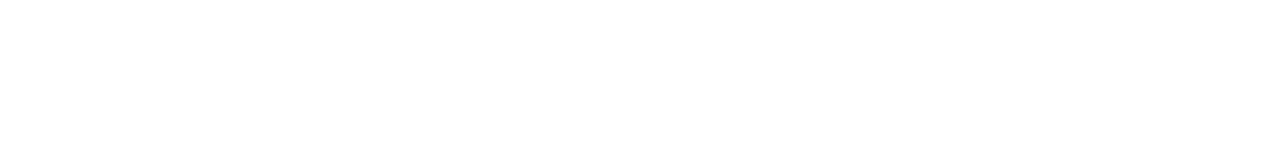
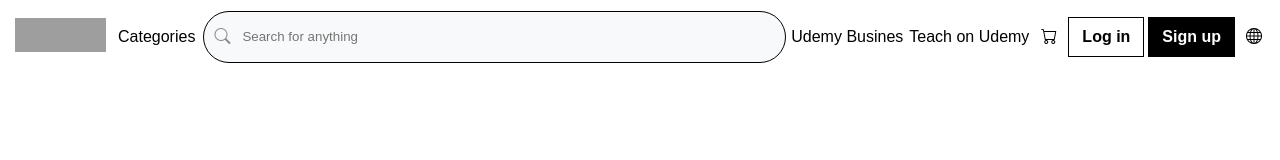
Before and after one commit to ahmedoshelmy/Udemy-Clone, a plain HTML site: page index.html in a window 1280 px wide. Drawn offline with nearby package versions, Linux system fonts and the light colour scheme; grey boxes are pictures that could not be loaded.

Commit message:
Navigation

```diff
--- a/index.html
+++ b/index.html
@@ -1,2 +1,43 @@
 <!DOCTYPE html>
-<html lang="en"></html>
+<html lang="en">
+  <head>
+    <title>Udemy Home Page</title>
+    <link rel="stylesheet" href="styles.css" />
+    <link
+      rel="stylesheet"
+      href="https://cdn.jsdelivr.net/npm/bootstrap-icons@1.9.1/font/bootstrap-icons.css"
+    />
+    <meta charset="utf-8" />
+  </head>
+  <body>
+    <nav>
+      <a href="https://www.udemy.com"
+        ><img
+          class="logo"
+          src="https://www.udemy.com/staticx/udemy/images/v7/logo-udemy.svg"
+          width="91"
+          height="34"
+          alt=""
+      /></a>
+      <div>
+        <a href="">Categories</a>
+      </div>
+      <form class="search-div" action="">
+        <div>
+          <a class ="icon"><i class="bi bi-search"></i></a>
+        </div>
+        <input type="text" placeholder="Search for anything" />
+      </form>
+      <a href="">Udemy Busines</a>
+      <a href="">Teach on Udemy</a>
+      <div>
+        <a href="" class ="icon"><i class="bi bi-cart"></i></a>
+      </div>
+      <div class="log-button"><a href=""">Log in</a></div>
+      <div class="sign-button"><a href="">Sign up</a></div>
+      <div class="global-button">
+        <a href=" " class ="icon"><i class="bi bi-globe"></i></a>
+      </div>
+    </nav>
+  </body>
+</html>
--- a/styles.css
+++ b/styles.css
@@ -0,0 +1,54 @@
+/* all */
+*{
+    padding: 1px;
+    margin: 2px;
+    border: none;
+    font-family: sans-serif;
+    text-decoration: none;
+}
+
+
+/* navigation */
+nav{
+    box-shadow: #000;
+    display: flex;
+    align-items: center;
+    justify-content: space-around;
+}
+.search-div{
+    flex-grow: 1.5;
+    max-width: 86%;
+    border-radius: 9999px;
+    border: 1.5px #000 solid;
+    height: 3rem;
+    display: flex;
+    background-color: #f7f9fa;
+    align-items: center;
+    justify-content: flex-start;
+    color: #8A8B8D;
+}
+button{
+    border: none;
+}
+a{
+    color: inherit;
+}
+input{
+    width: 80%;
+    height: 80%;
+    background-color: #f7f9fa;
+    border: none;
+}
+div button{
+    width: 30px;
+    height: 30px;
+}
+.log-button,.sign-button{
+    padding: 10px 10px;
+    font-weight: bold;
+    border: 1px rgb(0, 0, 0) solid;
+}
+.sign-button{
+    color: white;
+   background-color: #000;
+}
```
